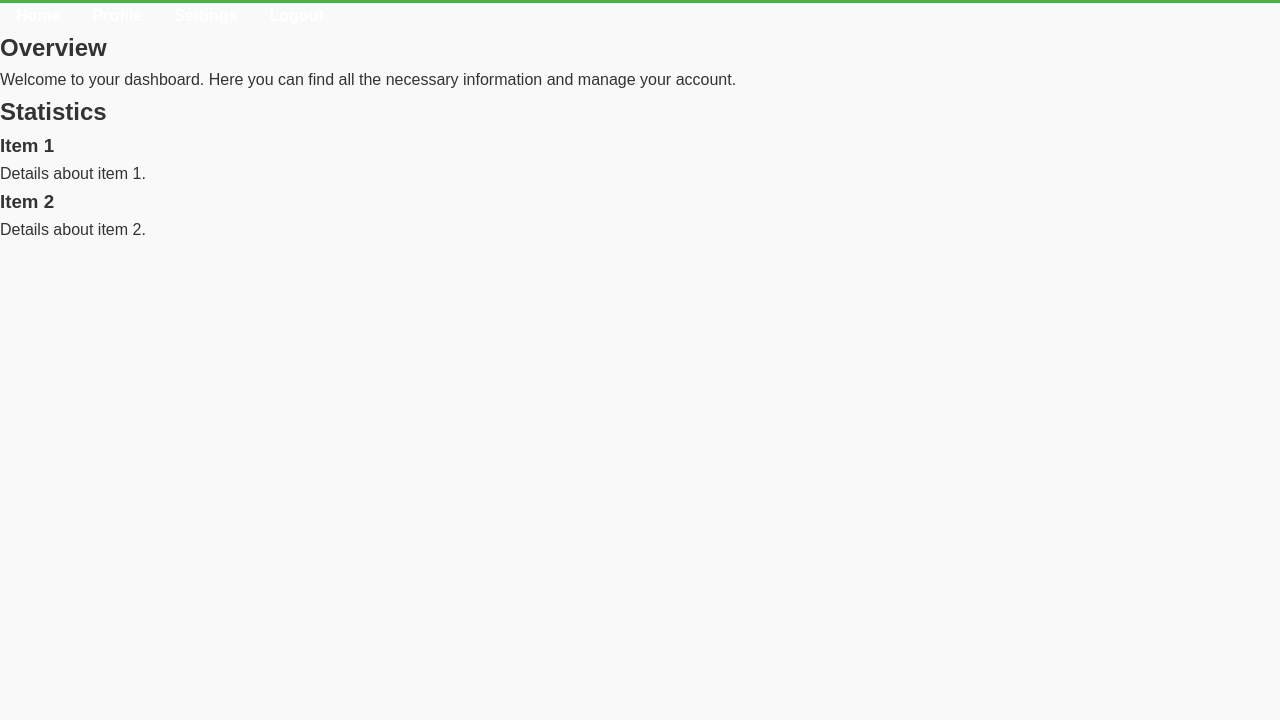
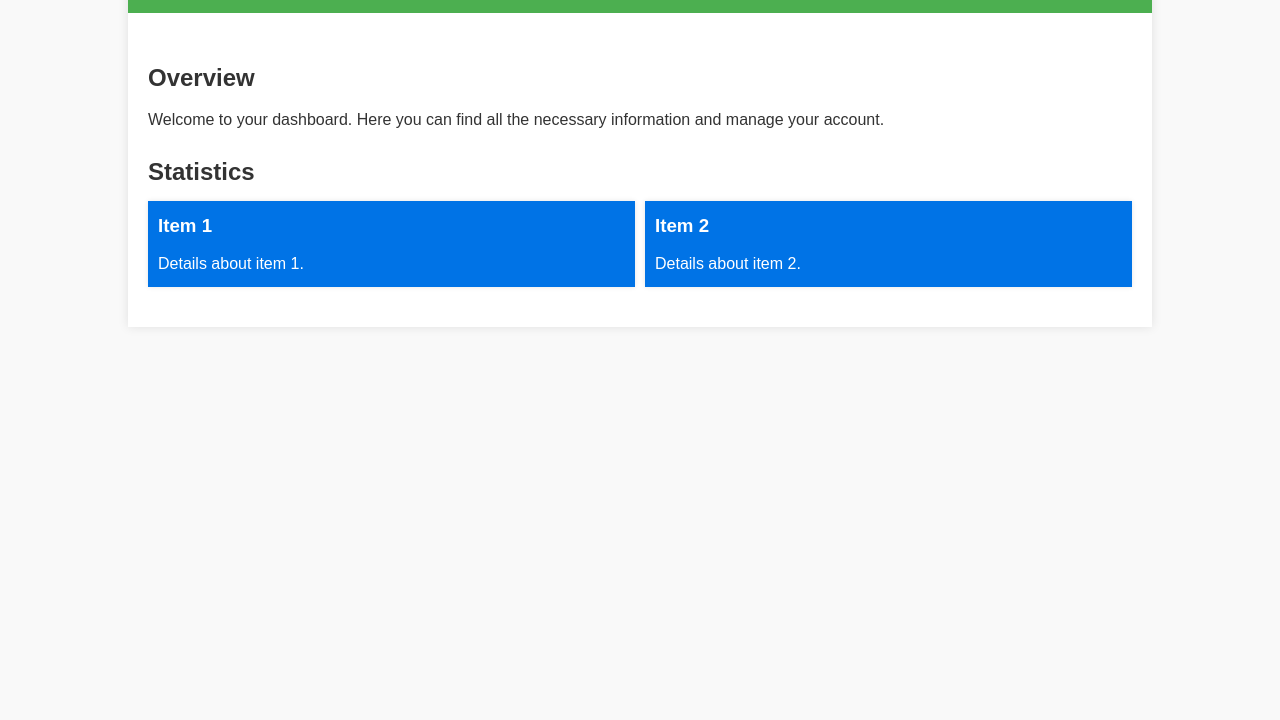
Before and after one commit to YTomar79/Ledgit, a website: page dashboard.html in a window 1280 px wide. Shown: the part 80-800 px from the top of the page. Drawn offline with Linux system fonts and the light colour scheme.

Commit message:
Update styles.css

```diff
--- a/styles.css
+++ b/styles.css
@@ -504,35 +504,40 @@ footer {
 }
 
 /* Dashboard Section */
-#dashboard {
-    padding: 4rem 2rem;
-    background-color: #e0f7fa;
-    text-align: center;
+.dashboard {
+    width: 80%;
+    margin: 0 auto;
+    background-color: #ffffff;
+    box-shadow: 0 0 10px rgba(0, 0, 0, 0.1);
 }
 
-#dashboard h2 {
-    font-size: 2.5rem;
-    color: #00796b;
+main {
+    padding: 20px;
 }
 
-#dashboard p {
-    font-size: 1.2rem;
-    color: #004d40;
+section {
+    margin-bottom: 20px;
 }
 
-.review-item {
+.stats {
     display: flex;
-    align-items: center;
-    padding: 10px;
-    border-bottom: 1px solid #ddd;
+    justify-content: space-between;
 }
 
-.review-item img.book-icon {
-    width: 50px;
-    height: 50px;
+.stat-item {
+    background-color: #0073e6;
+    color: #ffffff;
+    padding: 10px;
+    flex: 1;
     margin-right: 10px;
+    box-shadow: 0 0 5px rgba(0, 0, 0, 0.1);
 }
 
-.review-item:last-child {
-    border-bottom: none;
+.stat-item:last-child {
+    margin-right: 0;
 }
+
+h1, h2, h3 {
+    margin: 0;
+    padding-bottom: 10px;
+}
```
